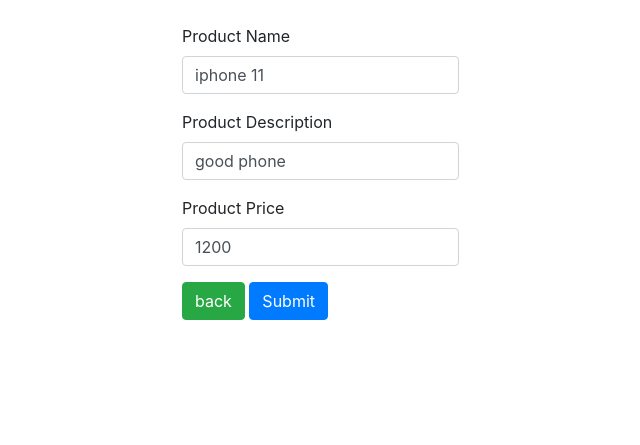
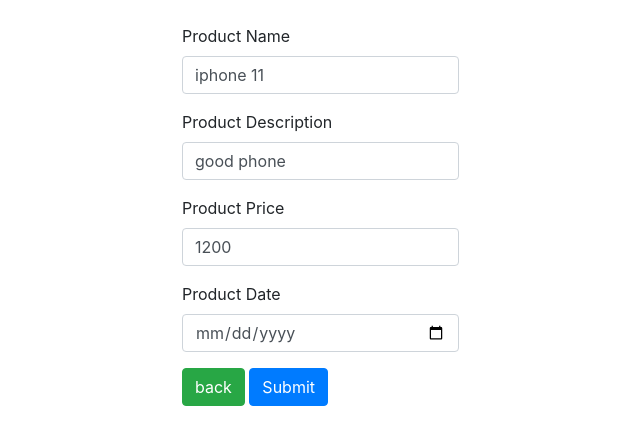
Before and after one commit to rustyyyyy/DjangoRest, a Django app: page /edit-product/1 in a window 1280 px wide. Shown: the top 445 px of the page, without its empty margins (13-653 px from the left). Run offline with Django 3.2, Linux system fonts and the light colour scheme; data comes from the database, SQL or seed files in the repository; some libraries are stand-ins or nearby versions.

Commit message:
added date

```diff
--- a/base/forms.py
+++ b/base/forms.py
@@ -9,4 +9,4 @@
 class productAdd(forms.ModelForm):
     class Meta:
         model = product
-        fields = ['name', 'description', 'price']
+        fields = ['name', 'description', 'price','date']
--- a/base/models.py
+++ b/base/models.py
@@ -1,10 +1,10 @@
 from django.db import models
-
+import datetime
 # Create your models here.
 class product(models.Model):
     name = models.CharField(max_length=200)
     description = models.TextField(null=True)
     price = models.IntegerField()
-
+    date = models.DateField(blank=True, null=True)
     def __str__(self):
         return self.name
--- a/base/templates/base/home.html
+++ b/base/templates/base/home.html
@@ -13,6 +13,7 @@
                 <th>Name</th>
                 <th>Description</th>
                 <th>Price</th>
+                <th>Date</th>
                 <th>Actions</th>
             </tr>
         </thead>
@@ -22,6 +23,7 @@
                 <td>{{product.name}}</td>
                 <td>{{product.description}}</td>
                 <td>{{product.price}}</td>
+                <td>{{product.date}}</td>
                 <td class="row">
 
                     <a href="{% url 'edit-product' product.id %}" class="btn btn-info mr-2">Edit</a>
--- a/base/templates/base/product_form.html
+++ b/base/templates/base/product_form.html
@@ -20,6 +20,10 @@
                 <label>Product Price</label>
                 <input type="number" class="form-control" name="price" value="{{product.price}}">
             </div>
+            <div class="form-group">
+                <label>Product Date</label>
+                <input type="date" class="form-control" name="date" value="{{product.date|date:'Y-m-d'}}">
+            </div>
 
             <a href="{% url 'home' %}" class="btn btn-success">back</a>
             <button type="submit" class="btn btn-primary">Submit</button>
```
